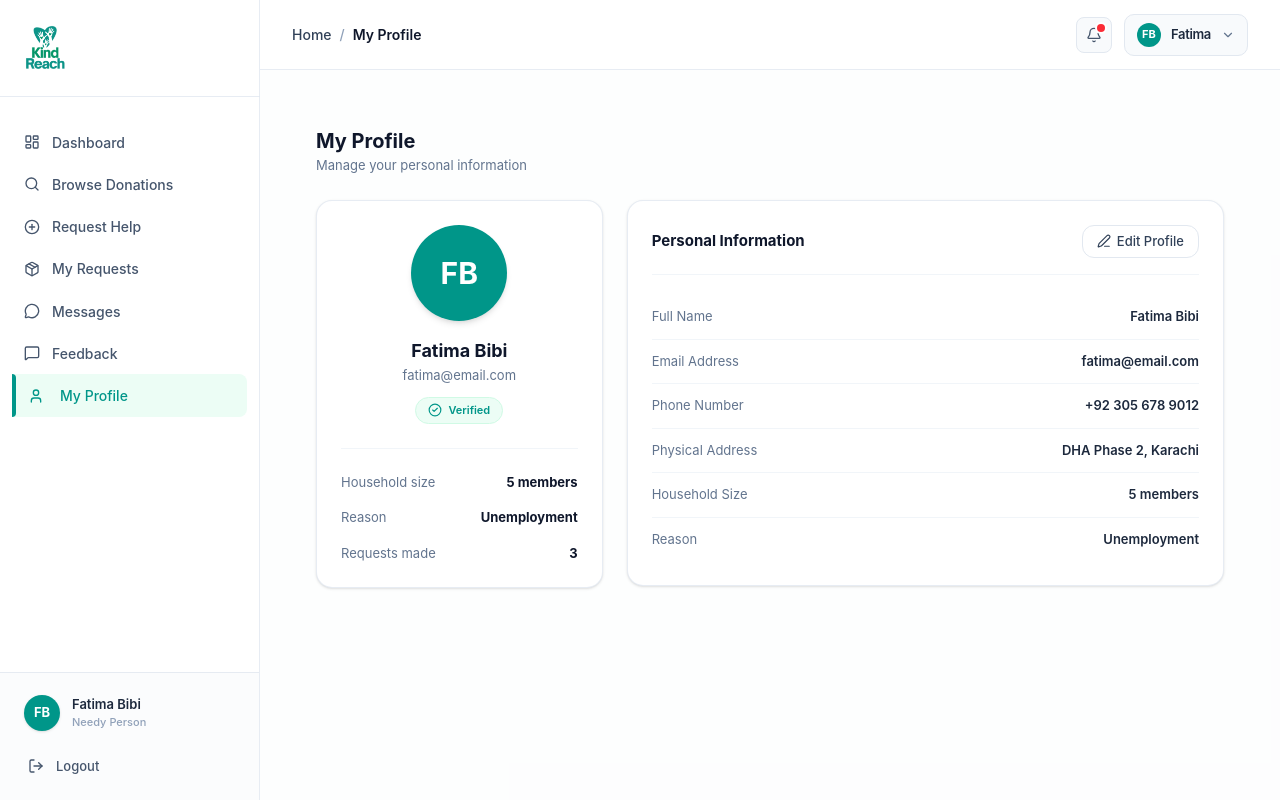
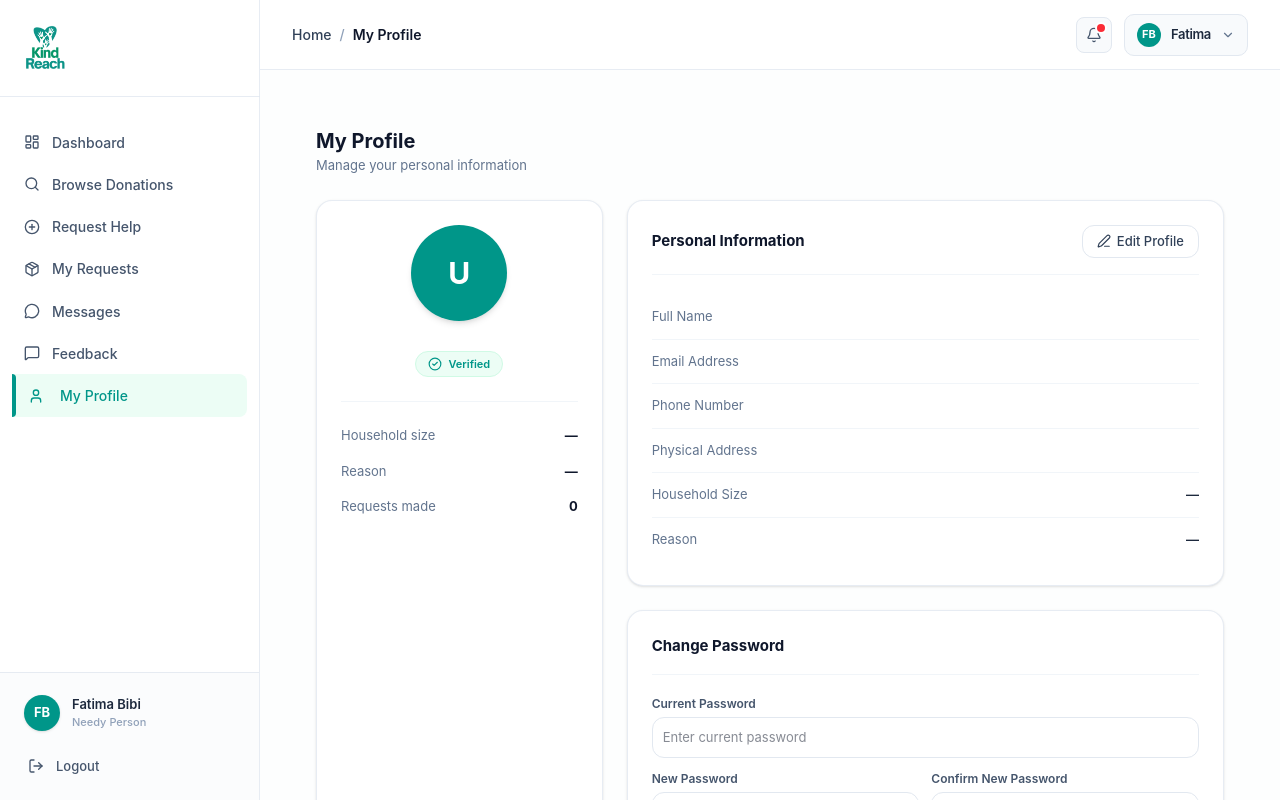
Before and after one commit to kashif-portfolio/kindreach-web, a React (Vite) app: page /needy/profile in a window 1280 px wide. Built offline with nearby package versions, Linux system fonts and the light colour scheme; sample sign-in values are in the browser's storage.

Commit message:
Connect needy profile with update and change password APIs

```diff
--- a/src/pages/needy/NeedyProfile.jsx
+++ b/src/pages/needy/NeedyProfile.jsx
@@ -1,48 +1,150 @@
-import React, { useState } from "react";
+import React, { useState, useEffect } from "react";
+import { updateProfile, changePassword } from "../../services/authService";
 import {
-    User,
-    Mail,
-    Phone,
-    MapPin,
-    ShieldCheck,
     Edit3,
     Camera,
     Save,
     X,
-    CheckCircle2
+    CheckCircle2,
 } from "lucide-react";
 
 export default function NeedyProfile() {
     const [isEditing, setIsEditing] = useState(false);
 
-    // Profile Data State for Needy Person
     const [profileData, setProfileData] = useState({
-        fullName: "Fatima Bibi",
-        email: "fatima@email.com",
-        phone: "+92 305 678 9012",
-        physicalAddress: "DHA Phase 2, Karachi",
-        householdSize: "5 members",
-        reason: "Unemployment",
-        requestsMade: 3,
-        memberSince: "Jan 2024"
+        fullName: "",
+        email: "",
+        phone: "",
+        physicalAddress: "",
+        householdSize: "—",
+        reason: "—",
+        requestsMade: 0,
+        memberSince: "—",
     });
+
+    const [passwords, setPasswords] = useState({
+        currentPassword: "",
+        newPassword: "",
+        confirmPassword: "",
+    });
+
+    // Load from localStorage after login
+    useEffect(() => {
+        const user = JSON.parse(localStorage.getItem("user") || "{}");
+        if (!user.userID) return;
+
+        setProfileData({
+            fullName: user.name || "",
+            email: user.email || "",
+            phone: user.phone || "",
+            physicalAddress: user.address || "",
+            householdSize: "—",
+            reason: "—",
+            requestsMade: 0,
+            memberSince: "—",
+        });
+    }, []);
+
+    const initials = (profileData.fullName || "U")
+        .split(" ")
+        .map((n) => n[0])
+        .join("")
+        .substring(0, 2)
+        .toUpperCase();
 
     const handleChange = (e) => {
         const { name, value } = e.target;
-        setProfileData((prev) => ({
-            ...prev,
-            [name]: value
-        }));
+        setProfileData((prev) => ({ ...prev, [name]: value }));
     };
 
-    const handleSave = (e) => {
+    const handlePasswordChange = (e) => {
+        const { name, value } = e.target;
+        setPasswords((prev) => ({ ...prev, [name]: value }));
+    };
+
+    // Update name, phone, address in database
+    const handleSave = async (e) => {
         e.preventDefault();
-        setIsEditing(false);
+
+        const user = JSON.parse(localStorage.getItem("user") || "{}");
+        if (!user.userID) {
+            alert("Please login again");
+            return;
+        }
+
+        try {
+            const result = await updateProfile({
+                userID: user.userID,
+                name: profileData.fullName,
+                phone: profileData.phone,
+                address: profileData.physicalAddress,
+            });
+
+            if (result.status === "success") {
+                const updated = {
+                    ...user,
+                    name: profileData.fullName,
+                    phone: profileData.phone,
+                    address: profileData.physicalAddress,
+                };
+                localStorage.setItem("user", JSON.stringify(updated));
+                setIsEditing(false);
+                alert("Profile updated successfully");
+            } else {
+                alert(result.message || "Failed to update");
+            }
+        } catch (err) {
+            alert(err.response?.data?.message || "Something went wrong");
+        }
+    };
+
+    // Optional: add password form later if UI has it
+    const handlePasswordUpdate = async (e) => {
+        e.preventDefault();
+
+        if (!passwords.currentPassword || !passwords.newPassword) {
+            alert("Please fill current and new password");
+            return;
+        }
+        if (passwords.newPassword !== passwords.confirmPassword) {
+            alert("New passwords do not match");
+            return;
+        }
+        if (passwords.newPassword.length < 6) {
+            alert("New password must be at least 6 characters");
+            return;
+        }
+
+        const user = JSON.parse(localStorage.getItem("user") || "{}");
+        if (!user.userID) {
+            alert("Please login again");
+            return;
+        }
+
+        try {
+            const result = await changePassword({
+                userID: user.userID,
+                currentPassword: passwords.currentPassword,
+                newPassword: passwords.newPassword,
+            });
+
+            if (result.status === "success") {
+                alert("Password changed successfully");
+                setPasswords({
+                    currentPassword: "",
+                    newPassword: "",
+                    confirmPassword: "",
+                });
+            } else {
+                alert(result.message || "Failed to change password");
+            }
+        } catch (err) {
+            alert(err.response?.data?.message || "Something went wrong");
+        }
     };
 
     return (
         <div className="flex flex-col gap-6 p-6 max-w-7xl mx-auto">
-            {/* Page Header / Breadcrumb */}
             <div className="flex items-center justify-between">
                 <div>
                     <h1 className="text-[20px] font-bold text-slate-900">My Profile</h1>
@@ -50,13 +152,11 @@ export default function NeedyProfile() {
                 </div>
             </div>
 
-            {/* Main Grid Layout (2 Columns like Figma) */}
             <div className="grid grid-cols-1 lg:grid-cols-12 gap-6">
-
-                {/* LEFT COLUMN: Profile Summary Card */}
+                {/* LEFT */}
                 <div className="lg:col-span-4 bg-white rounded-2xl border border-slate-200/80 p-6 shadow-sm flex flex-col items-center text-center">
                     <div className="w-24 h-24 rounded-full bg-[#009689] flex items-center justify-center text-white text-3xl font-bold mb-4 shadow-md relative group">
-                        FB
+                        {initials}
                         {isEditing && (
                             <label className="absolute inset-0 bg-black/40 rounded-full flex items-center justify-center text-white opacity-0 group-hover:opacity-100 transition-opacity cursor-pointer">
                                 <Camera className="w-6 h-6" />
@@ -88,10 +188,8 @@ export default function NeedyProfile() {
                     </div>
                 </div>
 
-                {/* RIGHT COLUMN: Personal Information Section */}
+                {/* RIGHT */}
                 <div className="lg:col-span-8 flex flex-col gap-6">
-
-                    {/* Personal Information Card */}
                     <div className="bg-white rounded-2xl border border-slate-200/80 p-6 shadow-sm">
                         <div className="flex items-center justify-between border-b border-slate-100 pb-4 mb-5">
                             <h3 className="text-[15px] font-bold text-slate-900">Personal Information</h3>
@@ -124,7 +222,6 @@ export default function NeedyProfile() {
                             )}
                         </div>
 
-                        {/* Details View or Form Inputs */}
                         {isEditing ? (
                             <form onSubmit={handleSave} className="grid grid-cols-1 md:grid-cols-2 gap-4">
                                 <div className="flex flex-col gap-1">
@@ -133,7 +230,7 @@ export default function NeedyProfile() {
                                 </div>
                                 <div className="flex flex-col gap-1">
                                     <label className="text-[12px] font-semibold text-slate-600">Email Address *</label>
-                                    <input type="email" name="email" value={profileData.email} onChange={handleChange} className="p-2.5 rounded-xl border border-slate-200 text-[13px] focus:outline-none focus:border-[#009689]" />
+                                    <input type="email" name="email" value={profileData.email} disabled className="p-2.5 rounded-xl border border-slate-200 text-[13px] bg-slate-50 text-slate-500" />
                                 </div>
                                 <div className="flex flex-col gap-1">
                                     <label className="text-[12px] font-semibold text-slate-600">Phone Number *</label>
@@ -150,6 +247,7 @@ export default function NeedyProfile() {
                                 <div className="flex flex-col gap-1">
                                     <label className="text-[12px] font-semibold text-slate-600">Reason for Assistance</label>
                                     <select name="reason" value={profileData.reason} onChange={handleChange} className="p-2.5 rounded-xl border border-slate-200 text-[13px] bg-white focus:outline-none focus:border-[#009689]">
+                                        <option value="—">—</option>
                                         <option value="Unemployment">Unemployment</option>
                                         <option value="Medical Emergency">Medical Emergency</option>
                                         <option value="Education Support">Education Support</option>
@@ -169,8 +267,54 @@ export default function NeedyProfile() {
                         )}
                     </div>
 
+                    {/* Password section (same API as donor) */}
+                    <div className="bg-white rounded-2xl border border-slate-200/80 p-6 shadow-sm">
+                        <h3 className="text-[15px] font-bold text-slate-900 border-b border-slate-100 pb-4 mb-5">Change Password</h3>
+                        <form onSubmit={handlePasswordUpdate} className="flex flex-col gap-3">
+                            <div className="flex flex-col gap-1">
+                                <label className="text-[12px] font-semibold text-slate-600">Current Password</label>
+                                <input
+                                    type="password"
+                                    name="currentPassword"
+                                    value={passwords.currentPassword}
+                                    onChange={handlePasswordChange}
+                                    placeholder="Enter current password"
+                                    className="p-2.5 rounded-xl border border-slate-200 text-[13px] focus:outline-none focus:border-[#009689]"
+                                />
+                            </div>
+                            <div className="grid grid-cols-1 md:grid-cols-2 gap-3">
+                                <div className="flex flex-col gap-1">
+                                    <label className="text-[12px] font-semibold text-slate-600">New Password</label>
+                                    <input
+                                        type="password"
+                                        name="newPassword"
+                                        value={passwords.newPassword}
+                                        onChange={handlePasswordChange}
+                                        placeholder="Min. 6 characters"
+                                        className="p-2.5 rounded-xl border border-slate-200 text-[13px] focus:outline-none focus:border-[#009689]"
+                                    />
+                                </div>
+                                <div className="flex flex-col gap-1">
+                                    <label className="text-[12px] font-semibold text-slate-600">Confirm New Password</label>
+                                    <input
+                                        type="password"
+                                        name="confirmPassword"
+                                        value={passwords.confirmPassword}
+                                        onChange={handlePasswordChange}
+                                        placeholder="Re-enter password"
+                                        className="p-2.5 rounded-xl border border-slate-200 text-[13px] focus:outline-none focus:border-[#009689]"
+                                    />
+                                </div>
+                            </div>
+                            <button
+                                type="submit"
+                                className="self-start px-5 py-2 rounded-xl bg-[#009689] text-[13px] font-semibold text-white hover:bg-[#007d72] cursor-pointer"
+                            >
+                                Update Password
+                            </button>
+                        </form>
+                    </div>
                 </div>
-
             </div>
         </div>
     );
```
